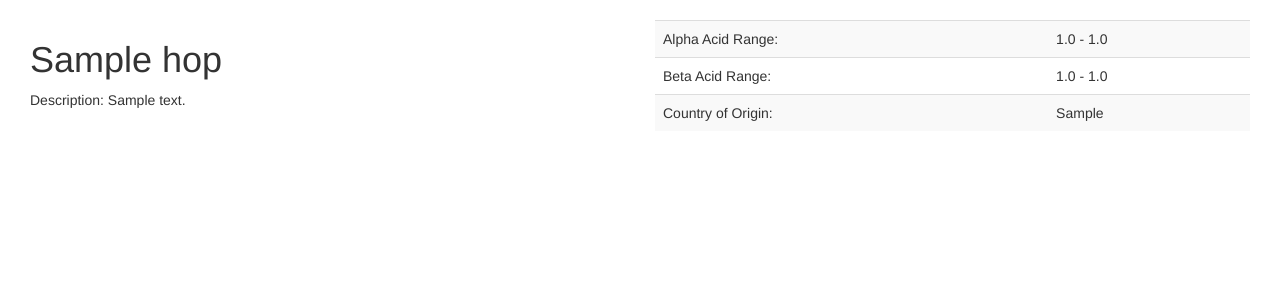
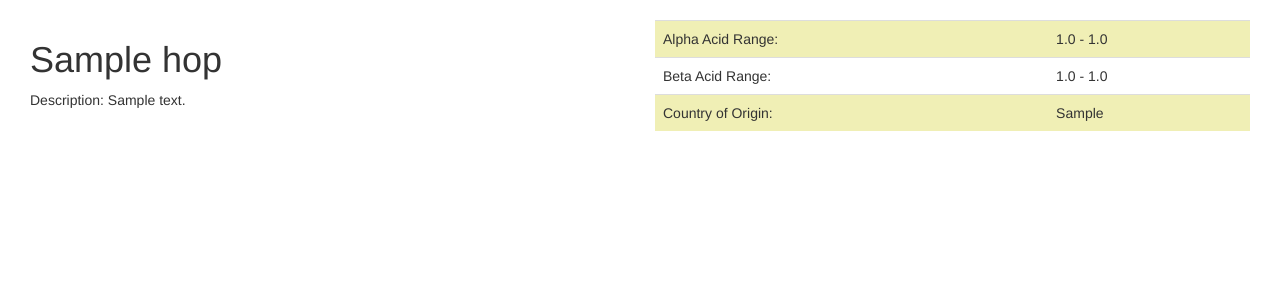
Before and after one commit to cami20/homebrew-project, a Flask app: a page that uses templates/base.html in a window 1280 px wide. Shown: the part 52-352 px from the top of the page. Run offline with Flask 2, Linux system fonts and the light colour scheme; tables that the repository leaves empty hold one stand-in row (values such as "Sample post"); some libraries are stand-ins or nearby versions.

Commit message:
changed table hover and stripe colors

```diff
--- a/static/homebrew.css
+++ b/static/homebrew.css
@@ -1,4 +1,8 @@
 .navbar{
+	background-color: #88E806;
+}
+
+.navbar-nav .dropdown a{
 	background-color: #88E806;
 }
 
@@ -11,3 +15,9 @@
 	color: white !important;
 	/*color: #e1c336;*/
 }
+
+.table-striped>tbody>tr:nth-child(odd)>td,
+.table-striped>tbody>tr:nth-child(odd)>th{
+	background-color: #f0efb5;
+	/*background-color: #e9d76c;*/
+}
--- a/templates/base.html
+++ b/templates/base.html
@@ -57,9 +57,6 @@
         </div>
     </nav>
 
-
-
-
 {% for message in get_flashed_messages() %}
 	<div class="alert alert-info" role="alert">
 		<li>{{ message }}</li>
--- a/templates/ferment_display.html
+++ b/templates/ferment_display.html
@@ -12,7 +12,7 @@
 	<div class="col-xs-12 col-md-6 col-lg-6 col-lg-offset-6" id="tablerow" style="margin:0;">
 
 		<section>
-			<table class="table table-hover table-striped">
+			<table class="table table-striped">
 		        <tr>
 		            <th>SRM:</th>
 		            <th>{{ fermentables.srm_id }}</th>
--- a/templates/hops_display.html
+++ b/templates/hops_display.html
@@ -12,7 +12,7 @@
 	<div class="col-xs-12 col-md-6 col-lg-6 col-lg-offset-6" id="tablerow" style="margin:0;">
 
 		<section>
-			<table class="table table-hover table-striped">
+			<table class="table table-striped">
 		        <tr>
 		            <td>Alpha Acid Range:</td>
 		            <td>{{ hops.alpha_min }} - {{ hops.alpha_max }}</td>
--- a/templates/project_display.html
+++ b/templates/project_display.html
@@ -15,7 +15,7 @@
 	<div class="" id="tablerow" style="margin:0;">
 
 		<section>
-			<table class="table table-hover table-striped">
+			<table class="table table-striped">
 		        <tr>
 		            <th>Style:</th>
 		            <th>{{ projects.style }}</th>
--- a/templates/random_beer_display.html
+++ b/templates/random_beer_display.html
@@ -15,7 +15,7 @@
 	<div class="" id="tablerow" style="margin:0;">
 
 		<section>
-			<table class="table table-hover table-striped">
+			<table class="table table-striped">
 		        <tr>
 		            <th>Yeast:</th>
 		            <th>{{ yeast.name }}</th>
--- a/templates/styles_display.html
+++ b/templates/styles_display.html
@@ -12,7 +12,7 @@
 	<div class="col-xs-12 col-md-6 col-lg-6 col-lg-offset-6" id="tablerow" style="margin:0;">
 
 		<section>
-			<table class="table table-hover table-striped">
+			<table class="table table-striped">
 		        <tr>
 		            <th>ABV Range:</th>
 		            <th>{{ styles.abvMin }}% - {{ styles.abvMax }}%</th>
--- a/templates/yeast_display.html
+++ b/templates/yeast_display.html
@@ -12,7 +12,7 @@
 	<div class="col-xs-12 col-md-6 col-lg-6 col-lg-offset-6" id="tablerow" style="margin:0;">
 
 		<section>
-			<table class="table table-hover table-striped">
+			<table class="table table-striped">
 		        <tr>
 		            <th>Type:</th>
 		            <th>{{ yeast.yeast_type }}</th>
```
